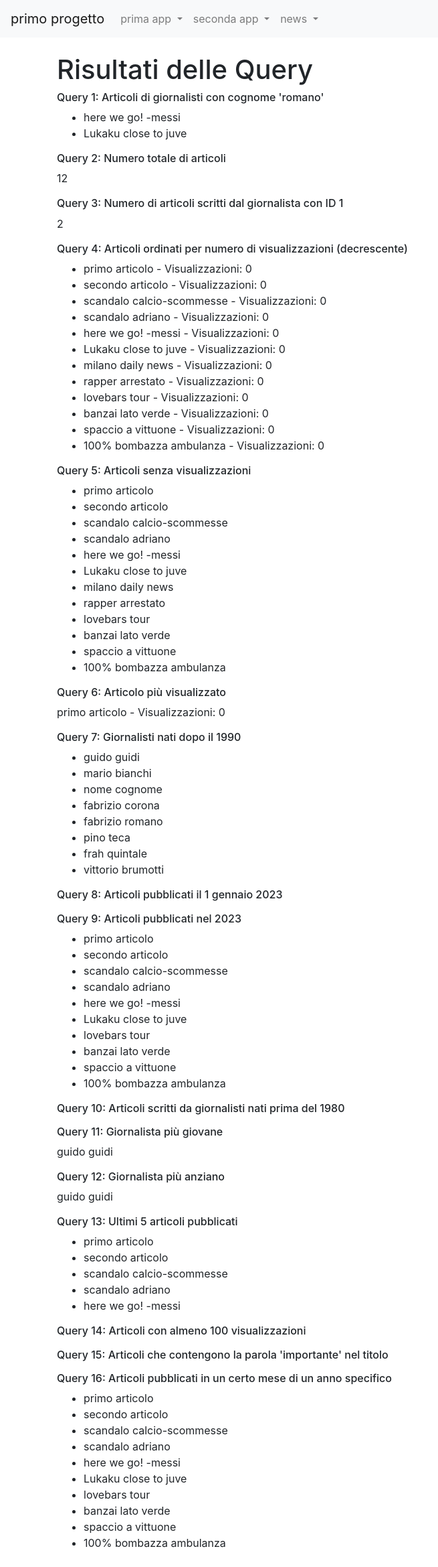
After one commit to marcobalsano/primo_progetto, a Django app: page /news/query/ in a window 1280 px wide. The commit adds this page. Shown: the whole page at 67% size, without its empty margins (0-655 px from the left). Run offline with Django 4.2, Linux system fonts and the light colour scheme; data comes from the database, SQL or seed files in the repository; both versions use the stored data as it was after the commit.

Commit message:
passo 19 da finire query

```diff
--- a/news/models.py
+++ b/news/models.py
@@ -18,7 +18,7 @@ class Articolo(models.Model):
     titolo = models.CharField(max_length=100)
     contenuto = models.TextField()
     giornalista = models.ForeignKey(Giornalista, on_delete=models.CASCADE, related_name="articoli")
-    data = models.DateField(auto_now=True, blank=True)
+    data = models.DateField(blank=True)
     visualizzazioni = models.IntegerField(default=0, blank=True)
     def __str__(self):
         return self.titolo
--- /dev/null
+++ b/news/templates/query.html
@@ -0,0 +1,98 @@
+{% extends "base.html" %}
+{%block title%}
+    Query Base
+{%endblock title%}
+{%block content %}
+    <h1>Risultati delle Query</h1>
+
+    <h6>Query 1: Articoli di giornalisti con cognome 'romano'</h6>
+    <ul>
+        {% for articolo in articoli_cognome %}
+            <li>{{ articolo.titolo }}</li>
+        {% endfor %}
+    </ul>
+
+    <h6>Query 2: Numero totale di articoli</h6>
+    <p>{{ numero_totale_articoli }}</p>
+
+    <h6>Query 3: Numero di articoli scritti dal giornalista con ID 1</h6>
+    <p>{{ numero_articoli_giornalista_1 }}</p>
+
+    <h6>Query 4: Articoli ordinati per numero di visualizzazioni (decrescente)</h6>
+    <ul>
+        {% for articolo in articoli_ordinati %}
+            <li>{{ articolo.titolo }} - Visualizzazioni: {{ articolo.visualizzazioni }}</li>
+        {% endfor %}
+    </ul>
+
+    <h6>Query 5: Articoli senza visualizzazioni</h6>
+    <ul>
+        {% for articolo in articoli_senza_visualizzazioni %}
+            <li>{{ articolo.titolo }}</li>
+        {% endfor %}
+    </ul>
+
+    <h6>Query 6: Articolo più visualizzato</h6>
+    <p>{{ articolo_piu_visualizzato.titolo }} - Visualizzazioni: {{ articolo_piu_visualizzato.visualizzazioni }}</p>
+
+    <h6>Query 7: Giornalisti nati dopo il 1990</h6>
+    <ul>
+        {% for giornalista in giornalisti_data %}
+            <li>{{ giornalista.nome }} {{ giornalista.cognome }}</li>
+        {% endfor %}
+    </ul>
+    <h6>Query 8: Articoli pubblicati il 1 gennaio 2023</h6>
+    <ul>
+        {% for articolo in articoli_del_giorno %}
+            <li>{{ articolo.titolo }}</li>
+        {% endfor %}
+    </ul>
+
+    <h6>Query 9: Articoli pubblicati nel 2023</h6>
+    <ul>
+        {% for articolo in articoli_periodo %}
+            <li>{{ articolo.titolo }}</li>
+        {% endfor %}
+    </ul>
+
+    <h6>Query 10: Articoli scritti da giornalisti nati prima del 1980</h6>
+    <ul>
+        {% for articolo in articoli_giornalisti %}
+            <li>{{ articolo.titolo }} - Scritto da {{ articolo.giornalista.nome }} {{ articolo.giornalista.cognome }}</li>
+        {% endfor %}
+    </ul>
+
+    <h6>Query 11: Giornalista più giovane</h6>
+    <p>{{ giornalista_giovane.nome }} {{ giornalista_giovane.cognome }}</p>
+
+    <h6>Query 12: Giornalista più anziano</h6>
+    <p>{{ giornalista_anziano.nome }} {{ giornalista_anziano.cognome }}</p>
+
+    <h6>Query 13: Ultimi 5 articoli pubblicati</h6>
+    <ul>
+        {% for articolo in ultimi %}
+            <li>{{ articolo.titolo }}</li>
+        {% endfor %}
+    </ul>
+
+    <h6>Query 14: Articoli con almeno 100 visualizzazioni</h6>
+    <ul>
+        {% for articolo in articoli_minime_visualizzazioni %}
+            <li>{{ articolo.titolo }} - Visualizzazioni: {{ articolo.visualizzazioni }}</li>
+        {% endfor %}
+    </ul>
+
+    <h6>Query 15: Articoli che contengono la parola 'importante' nel titolo</h6>
+    <ul>
+        {% for articolo in articoli_parola %}
+            <li>{{ articolo.titolo }}</li>
+        {% endfor %}
+    </ul>
+
+    <h6>Query 16: Articoli pubblicati in un certo mese di un anno specifico</h6>
+    <ul>
+        {% for articolo in articoli_periodo  %}
+            <li>{{ articolo.titolo }}</li>
+        {% endfor %}
+    </ul>
+{%endblock content%}
--- a/news/urls.py
+++ b/news/urls.py
@@ -1,5 +1,5 @@
 from django.urls import path
-from .views import home, articoloDetailView, lista_articoli_giornalista
+from .views import home, articoloDetailView, lista_articoli_giornalista, queryBase
 
 app_name='news'
 
@@ -7,5 +7,6 @@ urlpatterns = [
     path('', home, name="homeview"),
     path('articoli/<int:pk>', articoloDetailView, name="articolo_detail"),
     path('lista_articoli/<int:pk>', lista_articoli_giornalista, name="lista_articoli"),
-    path('lista_articoli/', lista_articoli_giornalista, name="lista_articoli")
+    path('lista_articoli/', lista_articoli_giornalista, name="lista_articoli"),
+    path('query/', queryBase, name="query")
 ]
--- a/news/views.py
+++ b/news/views.py
@@ -1,6 +1,9 @@
+from datetime import datetime
+from xmlrpc.client import _datetime
 from django.shortcuts import render, get_object_or_404
 from django.http import HttpResponse
 from .models import Articolo, Giornalista
+import datetime
 
 """ def home(request):
     a=""
@@ -47,3 +50,102 @@ def lista_articoli_giornalista(request,pk = None):
         "pk": pk,
     }
     return render(request,"lista_articoli.html", context)
+
+def queryBase(request):
+    #1 Tutti gli articoli scritti da giornalisti di un certo cognome:
+    articoli_cognome = Articolo.objects.filter(giornalista__cognome='romano')
+
+    #2 Totale
+    numero_totale_articoli = Articolo.objects.count()
+
+    #3 Contare il numero di articoli scritti da un giornalista specifico:
+    giornalista_1 = Giornalista.objects.get(id=9)
+    numero_articoli_giornalista_1 = Articolo.objects.filter(giornalista=giornalista_1).count()
+
+    #4 Ordinare gli articoli per numero di visualizzazioni in ordine decrescente
+    articoli_ordinati = Articolo.objects.order_by('-visualizzazioni')
+
+    #5 tutti gli articoli che non hanno visualizzazioni:
+    articoli_senza_visualizzazioni = Articolo.objects.filter(visualizzazioni=0)
+
+    #6 articolo più visualizzato
+    articolo_piu_visualizzato = Articolo.objects.order_by('-visualizzazioni').first()
+
+    #7 Tutti i giornalisti nati dopo una certa data
+    giornalisti_data = Giornalista.objects.filter(anno_di_nascita__gt=datetime.date(1990, 1, 1))
+
+    #7 tutti gli articoli pubblicati in una data specifica:
+    articoli_del_giorno = Articolo.objects.filter(data=datetime.date(2023, 1, 1))
+
+    #9 tutti gli articoli pubblicati in un intervallo di date
+    articoli_periodo = Articolo.objects.filter(data__range=(datetime.date(2023, 1, 1), datetime.date(2023, 12, 31)))
+
+    # 10.gli articoli scritti da giornalisti nati prima del 1980:
+    giornalisti_nati = Giornalista.objects.filter(anno_di_nascita__lt=datetime.date(1980, 1, 1))
+    articoli_giornalisti = Articolo.objects.filter(giornalista__in=giornalisti_nati)
+
+    # 11.il giornalista più giovane:
+    giornalista_giovane = Giornalista.objects.order_by('anno_di_nascita').first()
+
+    # 12.il giornalista più anziano:
+    giornalista_anziano = Giornalista.objects.order_by('-anno_di_nascita').first()
+
+    # 13. gli ultimi 5 articoli pubblicati:
+    ultimi = Articolo.objects.order_by('-data')[:5]
+
+    # 14. tutti gli articoli con un certo numero minimo di visualizzazioni:
+    articoli_minime_visualizzazioni = Articolo.objects.filter(visualizzazioni__gte=100)
+
+    # 15 tutti gli articoli che contengono una certa parola nel titolo:
+    articoli_parola = Articolo.objects.filter(titolo__icontains='importante')
+
+    # 16 Creare il dizionario context
+    context = {
+        'articoli_cognome': articoli_cognome,
+        'numero_totale_articoli': numero_totale_articoli,
+        'numero_articoli_giornalista_1': numero_articoli_giornalista_1,
+        'articoli_ordinati': articoli_ordinati,
+        'articoli_senza_visualizzazioni': articoli_senza_visualizzazioni,
+        'articolo_piu_visualizzato': articolo_piu_visualizzato,
+        'giornalisti_data': giornalisti_data,
+        'articoli_del_giorno': articoli_del_giorno,
+        'articoli_periodo': articoli_periodo,
+        'articoli_giornalisti': articoli_giornalisti,
+        'giornalista_giovane': giornalista_giovane,
+        'giornalista_anziano': giornalista_anziano,
+        'ultimi': ultimi,
+        'articoli_minime_visualizzazioni': articoli_minime_visualizzazioni,
+        'articoli_parola': articoli_parola,
+    }
+
+    #16 Articoli pubblicati in un certo mese di un anno specifico:
+    #nota per poter modificare la data di un articolo togliere la proprietà auto_now=True al field data nel model
+    #poi dare i comandi makemigrations e migrate per applicare le modifiche al database
+    articoli_mese_anno = Articolo.objects.filter(data__month=1, data__year=2023)
+    #17 Giornalisti con almeno un articolo con più di 100 visualizzazioni
+    giornalisti_con_articoli_popolari = Giornalista.objects.filter (articoli__visualizzazioni__gte=100).distinct()
+    '''spiegazione dettagliata:
+    Giornalista.objects: Inizia dalla classe del modello Giornalista.
+    .filter(articoli___visualizzazioni__gte-100): Utilizza il metodo filter() per filtrare i giornalisti in base al campo visualizzazioni nel modello Articolo. La notazione articoli_visualizzazioni indica che si sta seguendo la relazione inversa dalla classe Giornalista alla classe Articolo attraverso il campo ForeignKey giornalista nel modello Articolo.
+    .distinct(): E' un metodo assicura che i risultati siano distinti, eliminando eventuali duplicati.
+    In questo caso, ciò è utile perché un giornalista potrebbe essere associato a più articoli che soddisfano
+    il criterio, e vogliamo ottenere solo una volta ogni giornalista che ha scritto almeno un articolo popolare.'''
+    #UTILIZZO DI PIU' CONDIZIONI DI SELEZIONE
+    data = datetime.date (1990, 1, 1)
+    visualizzazioni = 50
+    # Per mettere in AND le condizioni separarle con la virgola
+    # 18 ...scrivi quali articoli vengono selezionati
+    articoli_con_and = Articolo.objects.filter(giornalista__anno_di_nascita__gt=data, visualizzazioni__gte=visualizzazioni)
+    # Per mettere in OR le condizioni utilizzare l'operatore Q
+    from django.db.models import Q
+    # 19 ...scrivi quali articoli vengono selezionati
+    articoli_con_or=Articolo.objects.filter(Q(giornalista__anno_di_nascita__gt=data) | Q(visualizzazioni__lte=visualizzazioni))
+    # Per il NOT (~) utilizzare l'operatore Q
+    #20 ...scrivi quali articoli vengono selezionati
+    articoli_con_not=Articolo.objects.filter(~Q(giornalista__anno_di_nascita__lt=data))
+    #oppure il metodo exclude
+    # ... spiegala
+    articoli_con_not = Articolo.objects.exclude (giornalista__anno_di_nascita__lt=data)
+
+
+    return render(request, 'query.html', context)
--- a/templates/base.html
+++ b/templates/base.html
@@ -49,9 +49,21 @@
                     <a class="dropdown-item" href="{% url 'seconda_app:es_for'%}">es for</a>
                     <a class="dropdown-item" href="{% url 'seconda_app:es_if'%}">es if</a>
                     <a class="dropdown-item" href="{% url 'seconda_app:if_else_elif'%}">if else elif</a>
+                  </div>
+              </div>
+            </li>
+            <li class="nav-item dropdown">
+              <div class="nav-item dropdown">
+                  <a class="nav-link dropdown-toggle" href="#" id="navbarDropdown" role="button" data-toggle="dropdown" aria-haspopup="true" aria-expanded="false">
+                  news
+                  </a>
+                  <div class="dropdown-menu" aria-labelledby="navbarDropdown">
+                  <a class="dropdown-item" href="{% url 'news:homeview'%}">homepage news</a>
+                  <a class="dropdown-item" href="{% url 'news:lista_articoli'%}">lista articoli</a>
+                  <a class="dropdown-item" href="{% url 'news:query'%}">query base</a>
                 </div>
             </div>
-        </li>
+          </li>
     </ul>
 </div>
     </nav>
```
Also changed, not shown: db.sqlite3, news/migrations/0003_alter_articolo_data.py (added).
